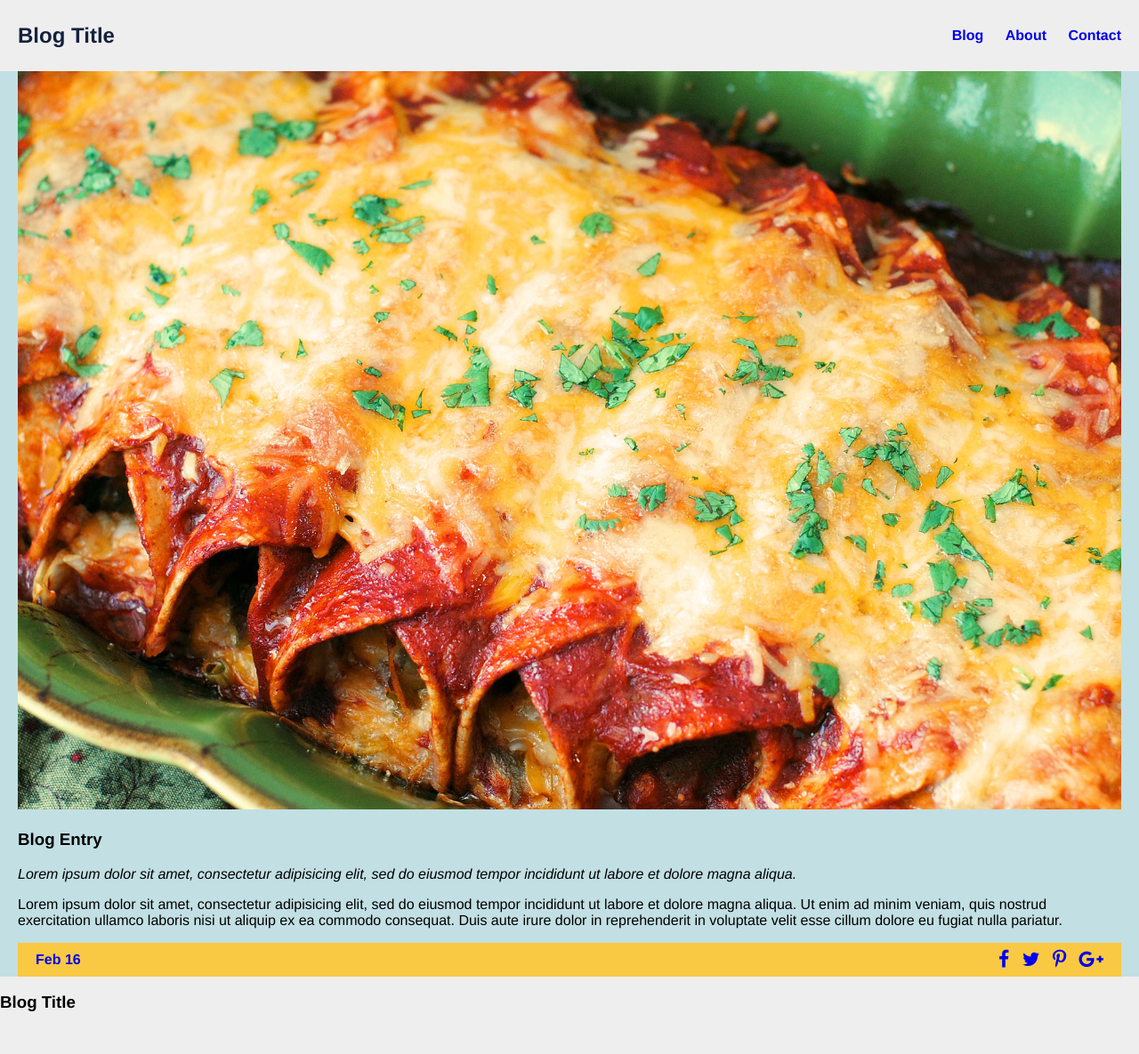
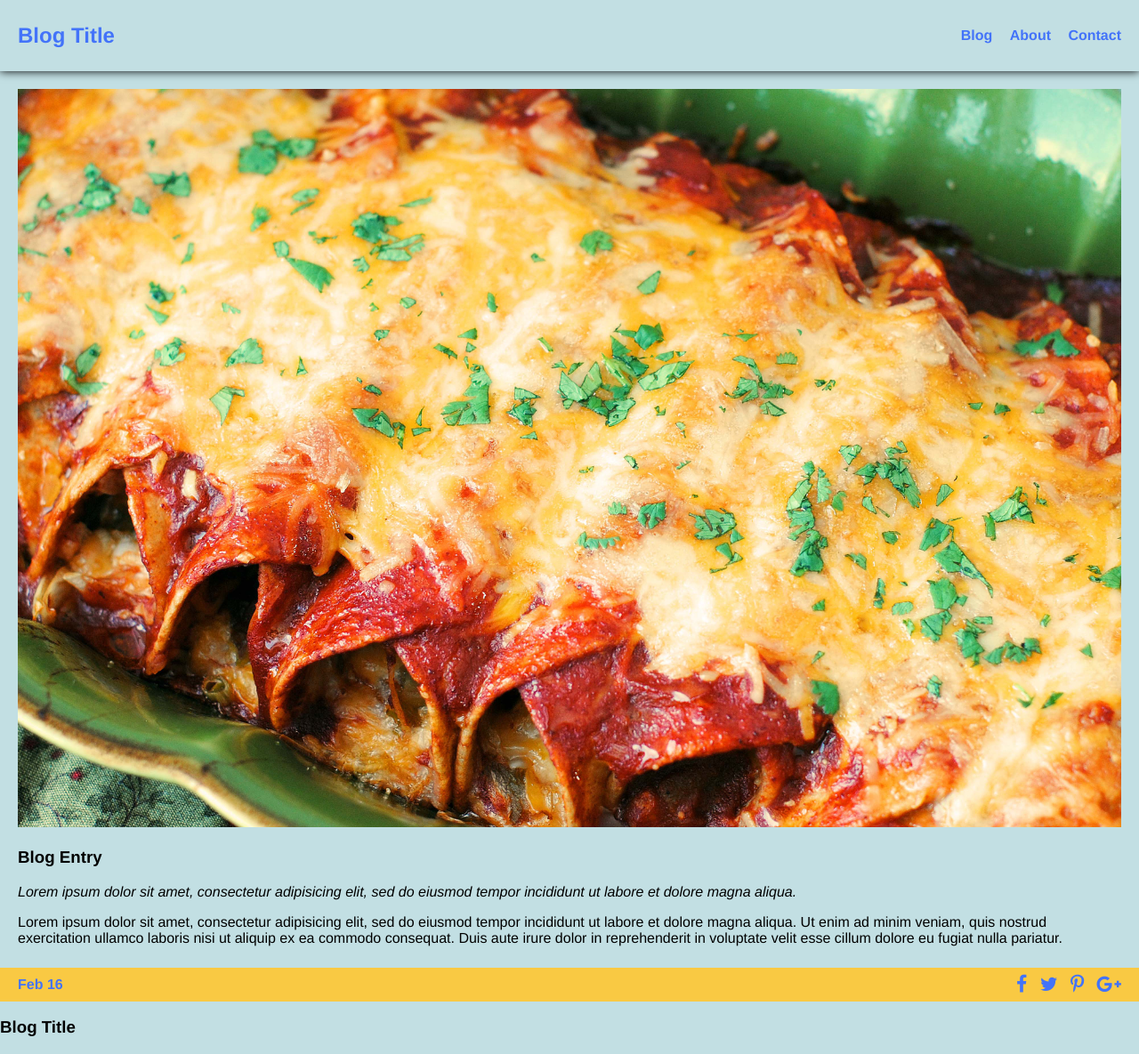
Before and after one commit to OskarRadon/sass-code-review, a plain HTML site: page index.html in a window 1280 px wide. Shown: the whole page at 89% size. Before the commit the page ends 1157 px from the top, so only its background shows below. Drawn offline with Linux system fonts and the light colour scheme.

Commit message:
Add color and padding vars

```diff
--- a/scss/_colors.scss
+++ b/scss/_colors.scss
@@ -0,0 +1,4 @@
+$color-background : #C2DFE3;;
+$color-highlight  : #F9C943;
+$color-complement : complement($color-highlight);
+$color-link       : darken(complement($color-background), 10%);
--- a/scss/styles.scss
+++ b/scss/styles.scss
@@ -1,59 +1,32 @@
-body {
-  margin: 0;
-  padding: 0;
-  background: #EEE;
-  font-family: 'Helvetica Neue';
-  a {
-    text-decoration: none;
-  }
-}
+@import 'vendor/bourbon/bourbon';
 
-header {
-  position: fixed;
-  top: 0;
-  width: 100%;
-  height: 80px;
-  display: flex;
-  justify-content: space-between;
-  align-items: center;
-  background: #EEE;
-  h2 {
-    color: #14213D;
-    padding-left: 20px;
-  }
-  a {
-    padding-right: 20px;
-    font-weight: bold;
-    .selected {
-      font-style: italic;
-    }
-  }
-}
+@import '_variables';
+@import '_colors';
+@import '_globals';
 
 main {
   margin-top: 80px;
-  background: #C2DFE3;
+  background: $color-background;
   width: 100%;
-  article {
-    padding: 0 20px;
+  .entry {
+    padding: 0 $padding 8px;
     img {
+      margin-top: $padding;
       width: 100%;
     }
   }
 }
 
 .detail {
-  background: #F9C943;
-  padding: 10px 20px;
-  display: flex;
-  justify-content: space-between;
-  align-items: center;
+  background: $color-highlight;
+  padding: $padding/2 $padding;
+  @extend %flex;
   a {
     font-weight: bold;
   }
   .social {
     a {
-      margin-right: 10px;
+      margin-right: $padding/2;
       &:nth-last-of-type(1) {  //there might be an easier way to select this
         margin: 0;
       }
```
Also changed, not shown: css/styles.css, 1 other file.
